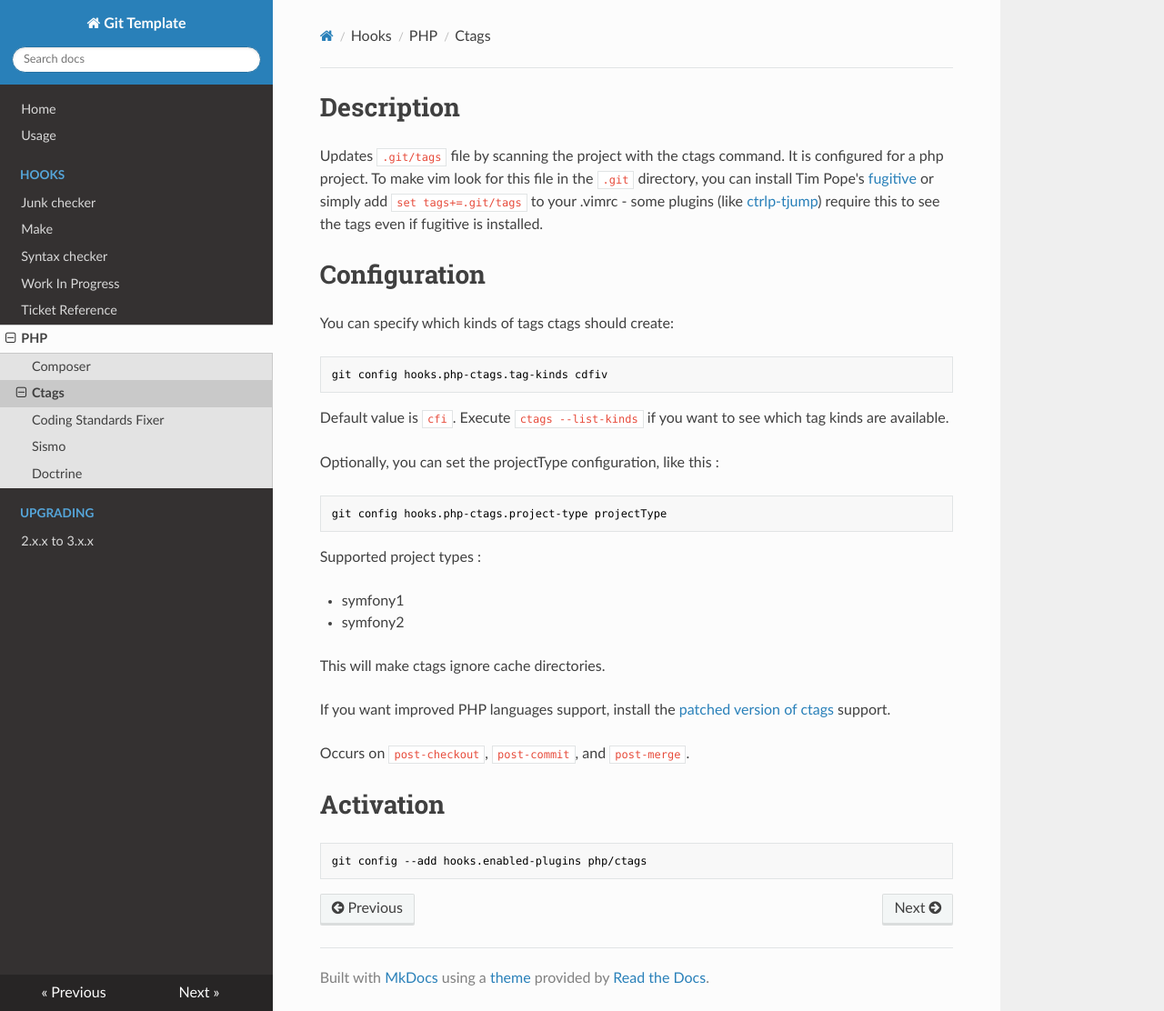
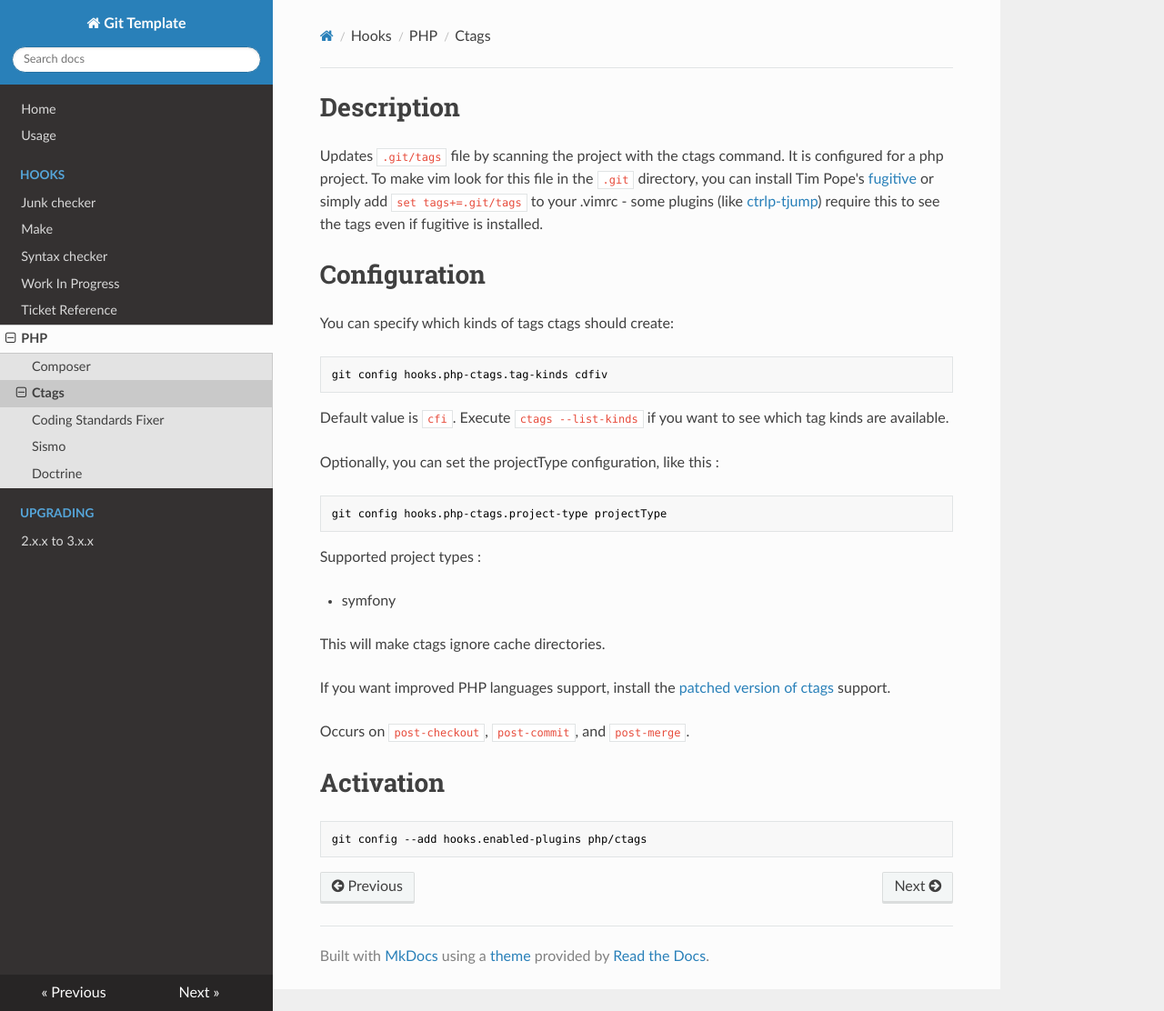
Before and after one commit to greg0ire/git_template, an MkDocs documentation site: the page built from docs/hooks/php/ctags.md, in a window 1280 px wide and 1112 px high. Shown: the whole window at 91% size. Built offline with MkDocs 1.6.1, drawn with Linux system fonts in a browser that asks for light colours; nearby versions of some CDN libraries.

Commit message:
Drop support for Symfony 1

```diff
--- a/docs/hooks/php/ctags.md
+++ b/docs/hooks/php/ctags.md
@@ -25,8 +25,7 @@ git config hooks.php-ctags.project-type projectType
 
 Supported project types :
 
-- symfony1
-- symfony2
+- symfony
 
 This will make ctags ignore cache directories.
 
```
Also changed, not shown: 3 other files.
